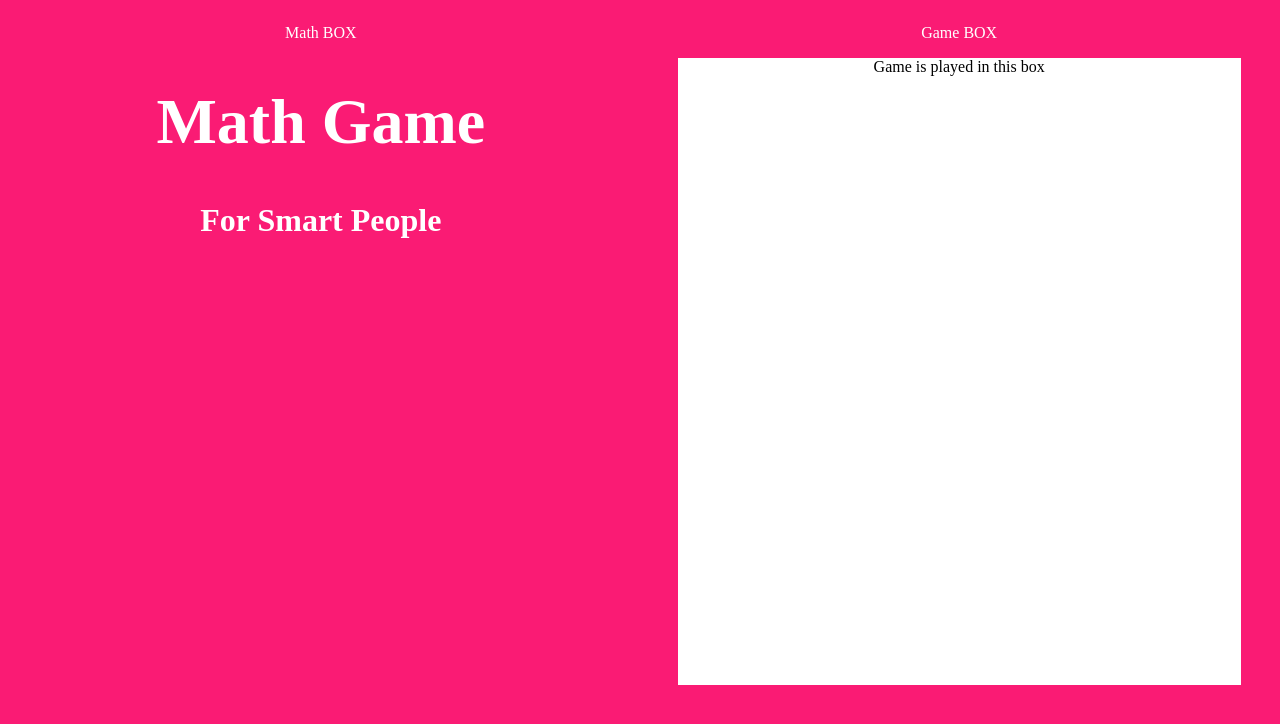
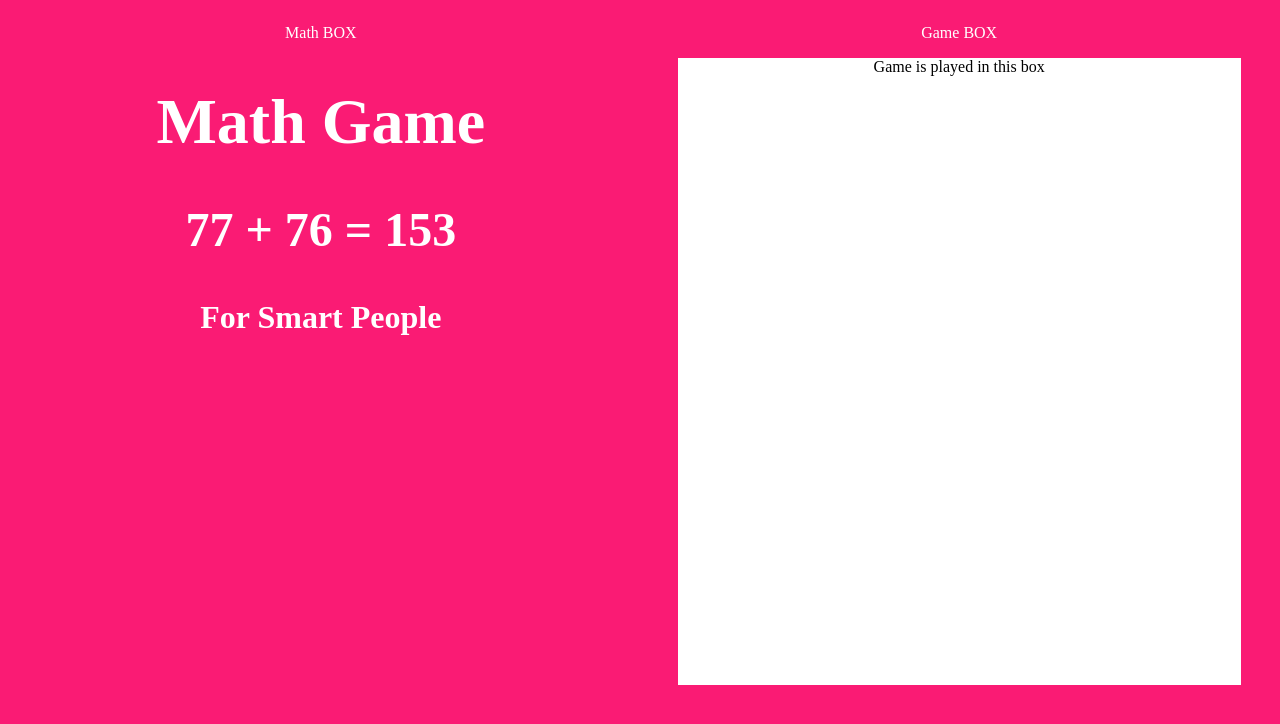
Before and after one commit to frankBYUI1/mathgame, a plain HTML site: page index.html in a window 1280 px wide. Drawn offline with Linux system fonts and the light colour scheme.

Commit message:
New changes.

```diff
--- a/index.html
+++ b/index.html
@@ -4,12 +4,12 @@
     <meta charset="UTF-8">
     <meta name="viewport" content="width=device-width, initial-scale=1.0">
     <link rel="stylesheet" href="styles/index.css">
-    <link rel="icon" type="image/x-icon" href="">
+    <link rel="icon" type="image/x-icon" href="path_to_your_icon_file.ico">
     <title>Home</title>
 </head>
 <body>
     <div id="gameBox"></div>
     <div id="mathBox"></div>
-    <script src = "scripts/index.js"></script>
+    <script src="scripts/index.js"></script>
 </body>
 </html>
--- a/scripts/index.js
+++ b/scripts/index.js
@@ -1,5 +1,9 @@
 const gameBox = document.getElementById("gameBox");
 const mathBox = document.getElementById("mathBox");
+
+function getRandomNumber() {
+    return Math.floor(Math.random() * 99) + 1; // Generates a random number between 1 to 99.
+}
 
 function createGameBox() {
     const testElement = document.createElement("div");
@@ -7,16 +11,14 @@ function createGameBox() {
     testElement.innerHTML =
         `<div>
             <p>Game BOX</p>
-        </div>`
-    ;
+        </div>`;
     gameBox.appendChild(testElement);
     const playArea = document.createElement("div");
     playArea.classList.add("eventBox");
     playArea.innerHTML =
         `<div>
             <p>Game is played in this box</p>
-        </div>`
-        ;
+        </div>`;
     testElement.appendChild(playArea);
 }
 
@@ -26,23 +28,22 @@ function createEquationBox() {
     equationBox.innerHTML =
         `<div>
             <p>Math BOX</p>
-        </div>`
-    ;
+        </div>`;
     mathBox.appendChild(equationBox);
     const numberBox = document.createElement("div");
     numberBox.classList.add("displayBox");
+    const firstNumber = getRandomNumber();
+    const secondNumber = getRandomNumber();
+    const sum = firstNumber + secondNumber;
     numberBox.innerHTML =
     `<div>
-    <h1>Math Game</h1>
-    <h4>For Smart People</h2>
-    </div>`
-
-    // `<div>
-    //         <p>10 + 15 = ?</p>
-    //     </div>`
-    ;
+        <h1>Math Game</h1>
+        <h2>${firstNumber} + ${secondNumber} = ${sum}</h2>
+        <h4>For Smart People</h4>
+    </div>`;
     equationBox.appendChild(numberBox);
 }
 
+
 createGameBox();
 createEquationBox();
--- a/styles/index.css
+++ b/styles/index.css
@@ -1,5 +1,5 @@
 #container {
-    flex: 2 50%;
+  flex: 2/1 50%;
 }
 
 body {
@@ -21,7 +21,9 @@ body {
   color: white;
   text-align: center;
   float: left;
-    position: relative, bottom left;
+  position: relative;
+  bottom: 0;
+  left: 0;
   height: 48vh;
   width: 49.5%;
 }
@@ -31,7 +33,7 @@ body {
   position: relative;
   text-align: center;
   font-size: 2em;
-    height: 10%;
+  height: auto; /* Adjust the height as needed */
   width: 90%;
   margin-left: auto;
   margin-right: auto;
```
Lines whose indentation alone changed are shown as unchanged.
